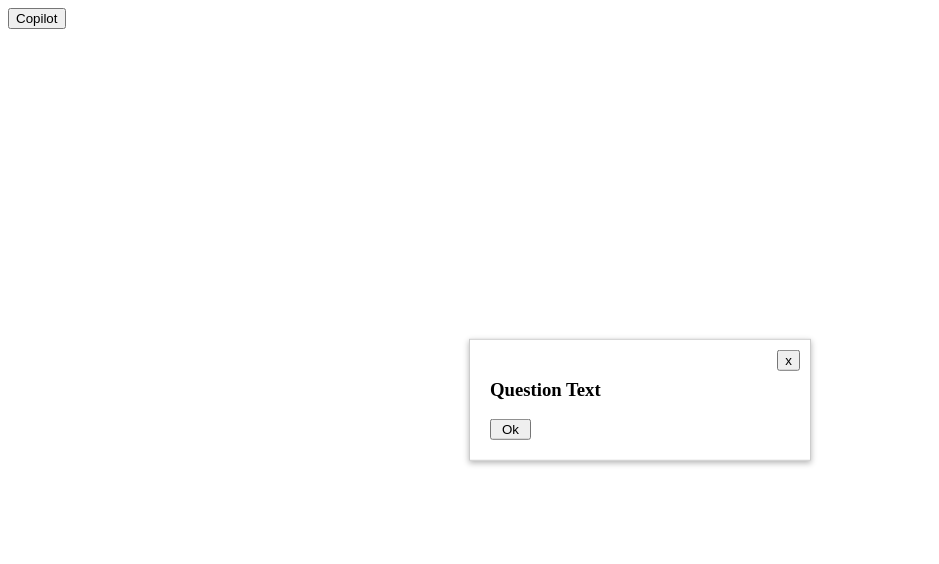
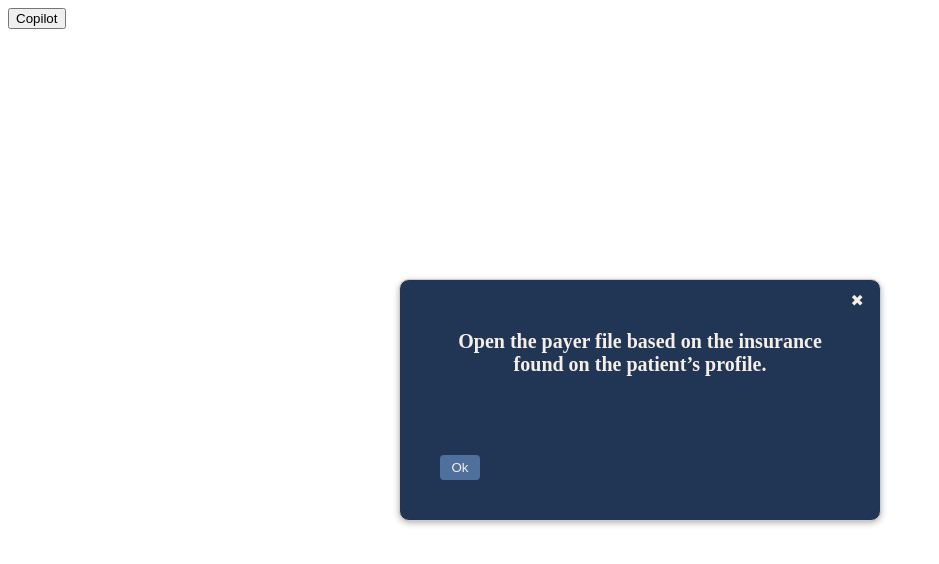
Before and after one commit to nittiku/copilot, a website: page src/index.html in a window 1280 px wide. Both pictures are taken after a click on the button "Copilot". Shown: the whole page, without its empty margins (0-939 px from the left). Drawn offline with Linux system fonts and the light colour scheme.

Commit message:
first major commit

```diff
--- a/src/index.html
+++ b/src/index.html
@@ -6,17 +6,22 @@
 </head>
 
 <body>
-    <button id="open-cp-btn" onclick="showCopilot()">Copilot</button>
+    <button id="open-cp-btn">Copilot</button>
     <div id="copilot-container">
+        <button id="cp-back-btn">&#x25c0;</button>
+        <button id="cp-close-btn" onclick="hideCopilot()">&#10006;</button>
 
-        <button id="cp-close-btn" onclick="hideCopilot()">x</button>
-
-        <div id="cp-question-text">
-            <h3>Question Text</h3>
+        <div>
+            <h3 id="cp-question-text">Lorem ipsum dolor sit amet consectetur adipisicing elit. At, amet distinctio
+                fugit labore totam esse voluptates id quaerat! Reiciendis molestias fugiat distinctio facere est ad
+                officia animi eos amet beatae?</h3>
         </div>
         <div id="cp-template">
+
             <div id="cp-fields"></div>
-            <div id="cp-buttons"></div>
+            <div id="cp-buttons">
+            </div>
+
         </div>
 
     </div>
--- a/src/script.js
+++ b/src/script.js
@@ -366,6 +366,17 @@ const mapping = [
 
 const templates = [
   {
+    TemplateType: 0,
+    Items: [
+      {
+        id: 0,
+        label: "Close",
+        ControlType: "button",
+        ParentElement: "cp-buttons",
+      },
+    ],
+  },
+  {
     TemplateType: 1,
     Items: [
       {
@@ -511,56 +522,90 @@ const templates = [
   },
 ];
 
-// Declaring global variables for state management
-let currentID = 1;
-let steps = [];
+document.getElementById("open-cp-btn").addEventListener("click", showCopilot);
 
 function showCopilot() {
-  var popup = document.getElementById("copilot-container");
-  popup.style.display = "block";
+  const popup = document.getElementById("copilot-container");
+
+  popup.style.cssText = "display: grid; justify-self: center;";
 }
 
 function hideCopilot() {
-  var popup = document.getElementById("copilot-container");
+  const popup = document.getElementById("copilot-container");
   popup.style.display = "none";
 }
 
+// Declaring global variables for state management
+let currentID = 1;
+let buttonID = 1;
+let userSteps = [];
+let userQuestions = [];
+let userStepCounter = 0;
+
 // Display the first question and first template
-getQuestion(currentID);
+getQuestion(1);
 renderTemplate(1);
 
 // Function to display the question
-function getQuestion(ID) {
-  for (let i = 0; i < questions.length; i++) {
-    if (questions[i].ID === ID) {
-      let buttonID = questions[i].TemplateType;
-      renderTemplate(buttonID);
-      console.log(questions[i].Question);
-    }
+function getQuestion(id) {
+  const question = questions.find((questions) => questions.ID === id);
+  if (id !== 0) {
+    buttonID = question.TemplateType;
+    renderQuestion(question.Question);
+    userQuestions.push(question.Question);
+    return question.Question;
+  } else {
+    renderTemplate(0);
+    console.log("No more questions");
   }
 }
 
 // Function to get the next question ID
-function getNextID(ID) {
+function getNextQuestion(userButtonID) {
   for (let i = 0; i < mapping.length; i++) {
     if (mapping[i].QuestionID === currentID) {
-      if (mapping[i].ActionDepth === ID) {
+      if (mapping[i].ActionDepth === userButtonID) {
         currentID = mapping[i].NextQuestionID;
+        userSteps.push(currentID);
+        userStepCounter++;
+        console.log(getQuestion(mapping[i].NextQuestionID));
+        return;
       } else if (mapping[i].ActionDepth === 0) {
         currentID = mapping[i].NextQuestionID;
+        userSteps.push(currentID);
+        userStepCounter++;
+        console.log(getQuestion(mapping[i].NextQuestionID));
+        return;
       }
     }
   }
 }
 
-function handleButtonClick(ID) {
-  getNextID(ID);
-  console.log(currentID);
-  getQuestion(currentID);
+function renderQuestion(questionText) {
+  const questionContainer = document.getElementById("cp-question-text");
+  questionContainer.innerText = questionText;
+}
+
+function handleClick(id) {
+  if (id === 0) {
+    const copilotContainer = document.getElementById("copilot-container");
+    copilotContainer.style.display = "none";
+  }
+  getNextQuestion(id);
+  renderTemplate(buttonID);
+  console.log(userSteps);
+  console.log(userStepCounter);
+  // console.log(userQuestions);
 }
 
 // Function to render the template
 function renderTemplate(desiredTemplateId) {
+  // Show the back button
+  if (currentID === 2) {
+    const backButton = document.getElementById("cp-back-btn");
+    backButton.style.display = "block";
+  }
+
   const template = templates.find(
     (template) => template.TemplateType === desiredTemplateId
   );
@@ -572,6 +617,7 @@ function renderTemplate(desiredTemplateId) {
 
   const buttonsContainer = document.getElementById("cp-buttons");
   const fieldsContainer = document.getElementById("cp-fields");
+  const templateContainer = document.getElementById("cp-template");
 
   // Clear previous content
   buttonsContainer.innerHTML = "";
@@ -583,10 +629,34 @@ function renderTemplate(desiredTemplateId) {
       button.classList.add("cp-buttons");
       button.id = item.id;
       button.innerText = item.label;
-      button.addEventListener("click", function (event) {
-        var buttonId = event.target.id;
-        handleButtonClick(buttonId);
+      button.addEventListener("click", function () {
+        handleClick(item.id);
       });
+
+      // Adding button specific styling
+      if (item.label === "Ok") {
+        buttonsContainer.style.display = "flex";
+        buttonsContainer.style.flexDirection = "row";
+        buttonsContainer.style.justifyContent = "space-between";
+        button.style.width = "40px";
+      } else if (item.label === "Yes" || item.label === "No") {
+        buttonsContainer.style.display = "flex";
+        buttonsContainer.style.flexDirection = "row";
+        buttonsContainer.style.justifyContent = "space-between";
+        button.style.width = "40px";
+      } else {
+        buttonsContainer.style.display = "flex";
+        buttonsContainer.style.flexDirection = "column";
+        buttonsContainer.style.justifyContent = "center";
+        buttonsContainer.style.gap = "10px";
+      }
+      // Common styling for all the buttons
+      button.style.backgroundColor = "#4f709c";
+      button.style.borderRadius = "4px";
+      button.style.border = "none";
+      button.style.height = "25px";
+      button.style.color = "#f5efe7";
+      // Appending the buttons to the HTML
       buttonsContainer.appendChild(button);
     } else if (item.ControlType === "field") {
       const field = document.createElement("input");
@@ -594,10 +664,27 @@ function renderTemplate(desiredTemplateId) {
       field.id = item.id;
       field.type = "text";
       field.placeholder = item.label;
-      //field.addEventListener("input", handleFieldInput);
+
+      // Adding styling to the rendered input fields
+      field.style.backgroundColor = "#F5EFE7";
+      field.style.border = "none";
+      field.style.padding = "5px";
+      field.style.borderRadius = "5px";
+      field.style.margin = "5px";
+      field.style.boxShadow = "0 0 15px 4px rgba(0,0,0,0.06)";
+
       fieldsContainer.appendChild(field);
     }
   });
+
+  templateContainer.style.cssText =
+    "display: flex; flex-direction: column; justify-content: center;";
+
+  // buttonsContainer.style.cssText =
+  //   "display: inline-grid; grid-gap: 4px; text-align: center;";
+
+  fieldsContainer.style.cssText =
+    "display: flex; flex-direction: column; gap: 4px; text-align: center; justify-content: center;";
 }
 
 // Test something here
--- a/src/styles.css
+++ b/src/styles.css
@@ -4,28 +4,45 @@
   top: 50%;
   left: 50%;
   transform: translate(-50%, -50%);
-  width: 300px;
+  min-height: 200px;
+  width: 400px;
   padding: 20px;
+  padding-left: 40px;
+  padding-right: 40px;
   background-color: #fff;
   border: 1px solid #ccc;
   box-shadow: 0 2px 6px rgba(0, 0, 0, 0.3);
   z-index: 9999;
+  background-color: #213555;
+  border-radius: 10px;
 }
 
 #cp-close-btn {
   position: absolute;
   top: 10px;
   right: 10px;
+  font-size: 16px;
   cursor: pointer;
+  border: none;
+  color: #f5efe7;
+  background-color: #213555;
 }
 
-.cp-buttons {
-  width: auto;
-  padding-left: 10px;
-  padding-right: 10px;
+#cp-back-btn {
+  display: none;
+  position: absolute;
+  top: 10px;
+  left: 10px;
+  font-size: 16px;
+  cursor: pointer;
+  border: none;
+  color: #f5efe7;
+  background-color: #213555;
 }
 
-#cp-template {
-  width: 100px;
-  height: auto;
+#cp-question-text {
+  padding-top: 10px;
+  font-size: 20px;
+  text-align: center;
+  color: #f5efe7;
 }
```
